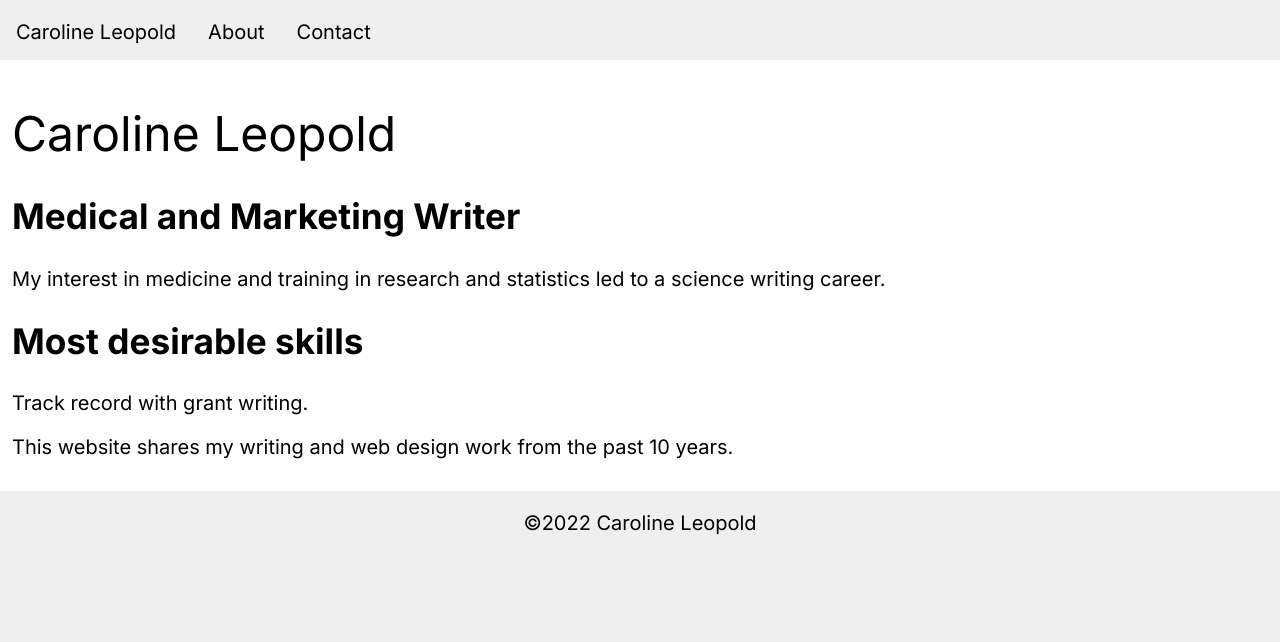
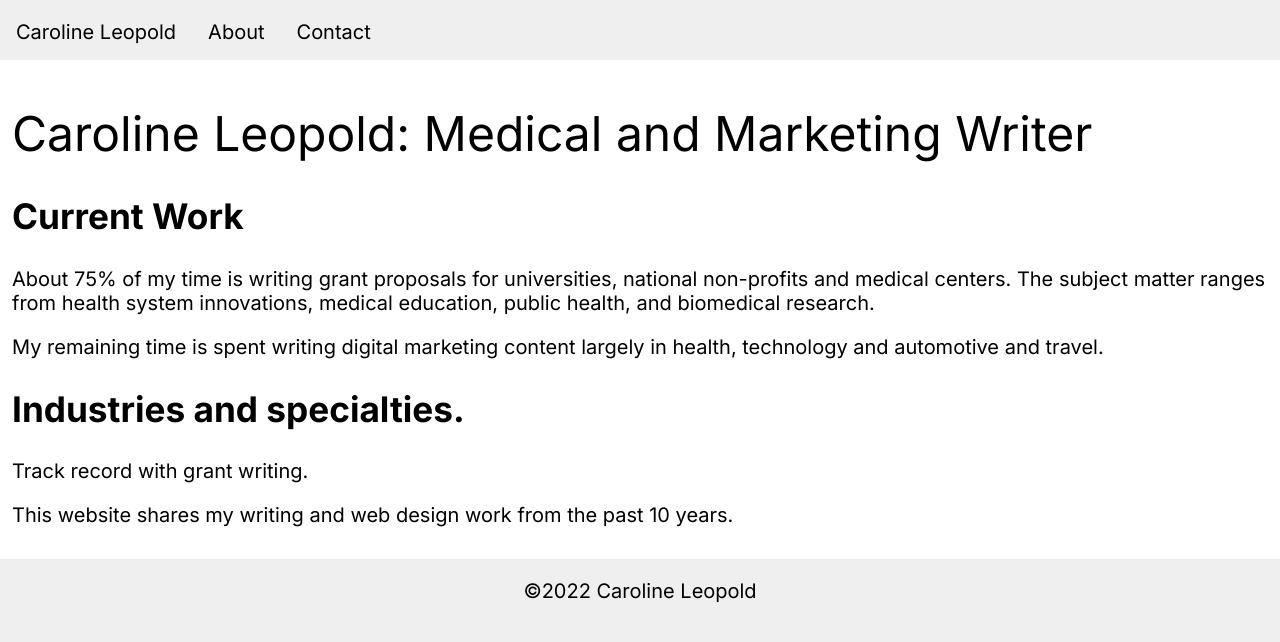
Before and after one commit to cml815/about-a, a React (Create React App) app: page /about in a window 1280 px wide. Shown: the top 642 px of the page. Built offline with nearby package versions, Linux system fonts and the light colour scheme.

Commit message:
add About copy

```diff
--- a/src/global.css
+++ b/src/global.css
@@ -21,6 +21,9 @@ body {
   background-color: #efefef;
 }
 
+main {
+  padding: 1em;
+}
 code {
   font-family: source-code-pro, Menlo, Monaco, Consolas, 'Courier New',
     monospace;
--- a/src/routes/about.jsx
+++ b/src/routes/about.jsx
@@ -1,14 +1,19 @@
 
+
+import "../App.css";
+import "../global.css";
 
 export default function About () {
   return (
     <main>
-      <h1>Caroline Leopold</h1>
-      <h2>Medical and Marketing Writer</h2>
-      <p>My interest in medicine and training in research and statistics led to a science writing career.</p>
-      <h2>Most desirable skills</h2>
+      <h1>Caroline Leopold: Medical and Marketing Writer</h1>
+      <h2>Current Work</h2>
+      <p>About 75% of my time is writing grant proposals for universities, national non-profits and medical centers. The subject matter ranges from health system innovations, medical education, public health, and biomedical research.</p>
+      <p>My remaining time is spent writing digital marketing content largely in health, technology and automotive and travel.</p>
+      <h2>Industries and specialties.</h2>
       <p>Track record with grant writing.</p>
       <p>This website shares my writing and web design work from the past 10 years.</p>
     </main>
   )
+
 }
```
